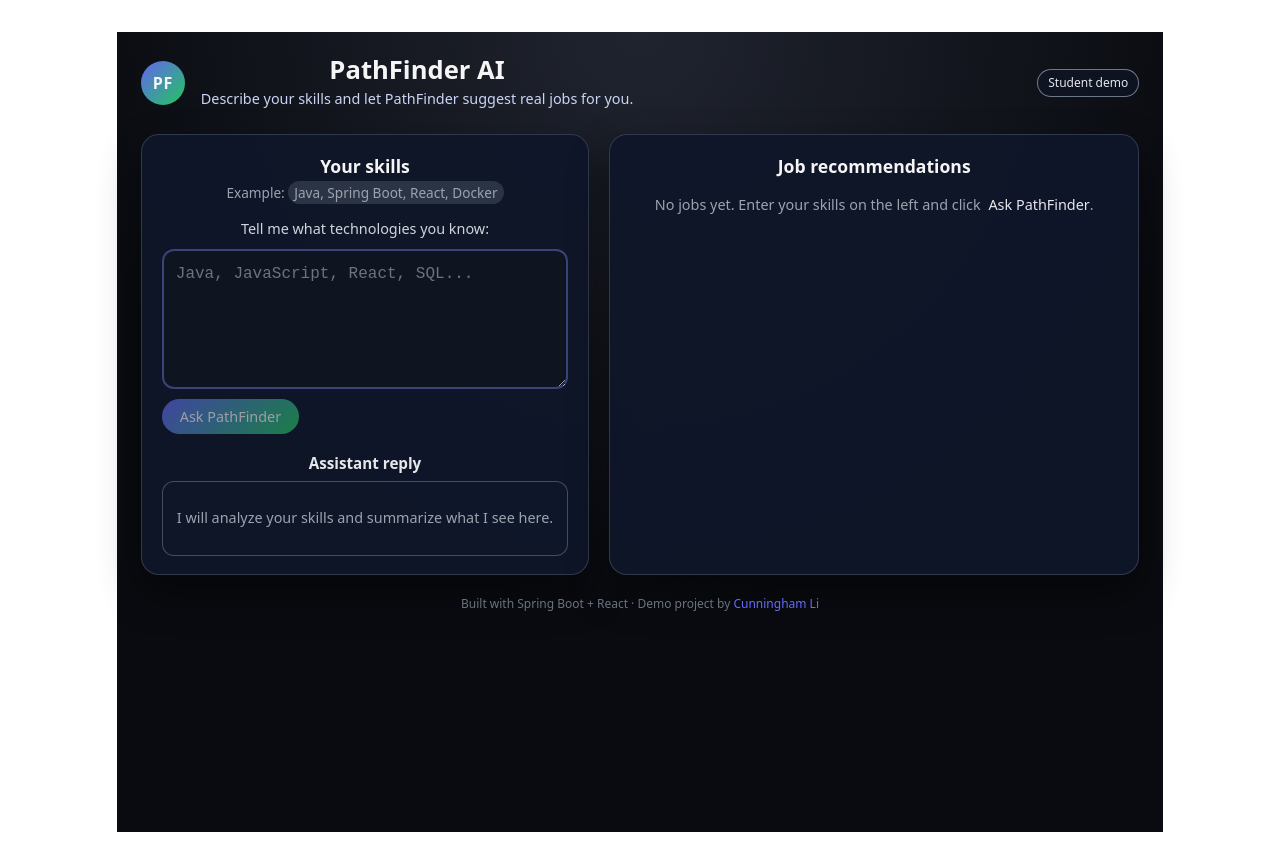
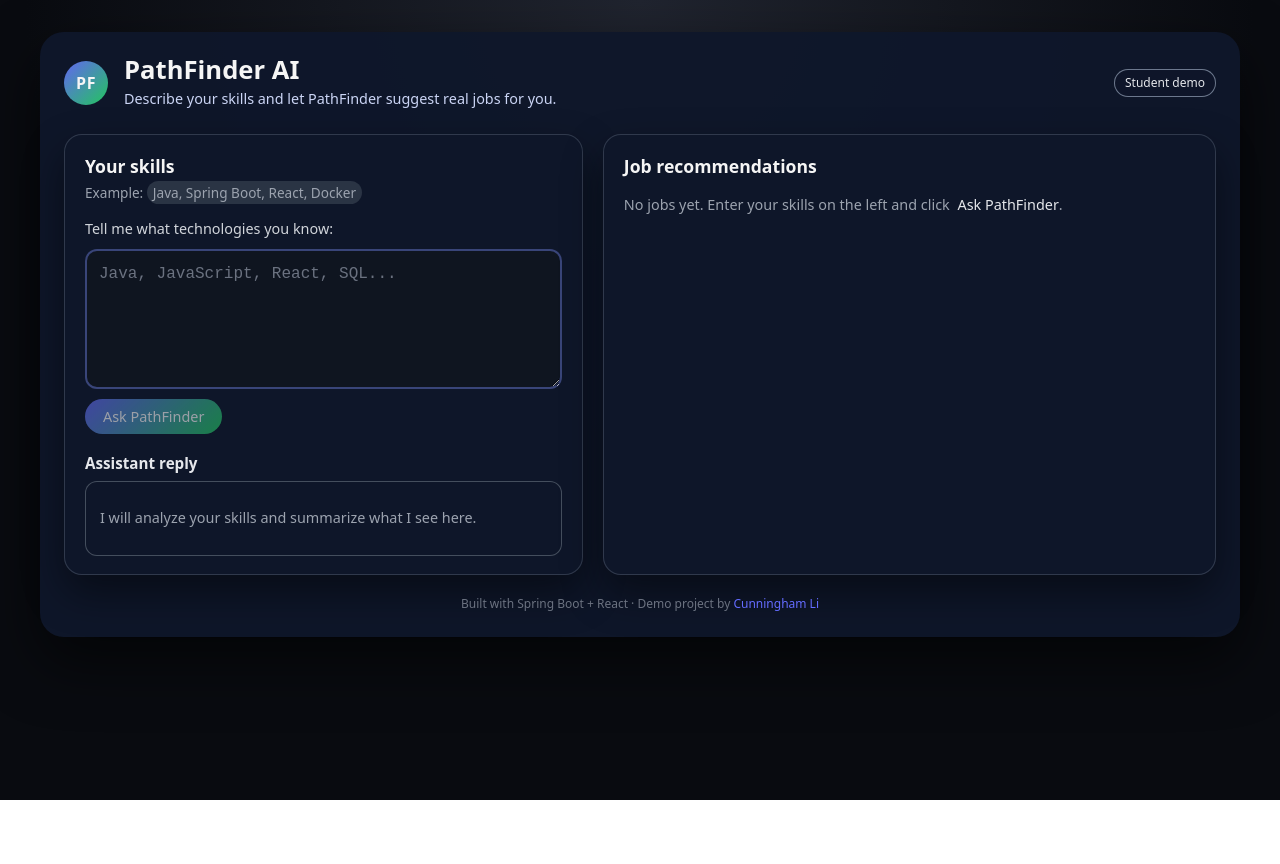
Before and after one commit to CunninghamLi/pathfinderai, a React app in the folder frontend/: page / in a window 1280 px wide. After the commit the page ends 800 px from the top, so only its background shows below. Built offline with nearby package versions, Linux system fonts and the light colour scheme; the HTML template or start-up script is replaced by a standard one.

Commit message:
Additional css fix

```diff
--- a/frontend/src/App.css
+++ b/frontend/src/App.css
@@ -1,21 +1,18 @@
+html,
+body,
 #root {
-  max-width: 1280px;
-  margin: 0 auto;
-  padding: 2rem;
-  text-align: center;
+    width: 100%;
 }
 
-.logo {
-  height: 6em;
-  padding: 1.5em;
-  will-change: filter;
-  transition: filter 300ms;
-}
-.logo:hover {
-  filter: drop-shadow(0 0 2em #646cffaa);
-}
-.logo.react:hover {
-  filter: drop-shadow(0 0 2em #61dafbaa);
+body {
+    margin: 0;
+    font-family: system-ui, -apple-system, BlinkMacSystemFont, "Segoe UI", sans-serif;
+    background: radial-gradient(circle at top, #20242f, #090b10 60%);
+    color: #f5f5f5;
+
+    display: flex;
+    justify-content: center;
+    align-items: flex-start;
 }
 
 @keyframes logo-spin {
@@ -42,14 +39,16 @@
 }
 /* Root layout */
 .pf-app {
-    min-height: 100vh;
-    background: radial-gradient(circle at top, #20242f, #090b10 60%);
-    color: #f5f5f5;
-    font-family: system-ui, -apple-system, BlinkMacSystemFont, "Segoe UI",
-    sans-serif;
+    width: min(1200px, 100% - 64px);
+    margin: 32px auto 24px;
     padding: 24px;
     box-sizing: border-box;
+
+    background: rgba(15, 23, 42, 0.98);
+    border-radius: 24px;
+    box-shadow: 0 24px 60px rgba(0, 0, 0, 0.6);
 }
+
 
 /* Header */
 .pf-header {
@@ -103,7 +102,6 @@
     background: rgba(15, 23, 42, 0.6);
 }
 
-/* Main two-column layout */
 .pf-main {
     display: grid;
     grid-template-columns: minmax(0, 1.1fr) minmax(0, 1.3fr);
@@ -116,7 +114,6 @@
     }
 }
 
-/* Panels */
 .pf-panel {
     background: rgba(15, 23, 42, 0.95);
     border-radius: 18px;
@@ -142,7 +139,6 @@
     border-radius: 999px;
 }
 
-/* Form */
 .pf-form {
     display: flex;
     flex-direction: column;
@@ -160,10 +156,10 @@
     max-width: 100%;
     min-width: 100%;
 
-    height: 140px; /* good default */
+    height: 140px;
     max-height: 250px;
 
-    resize: vertical; /* user can resize only up/down */
+    resize: vertical;
 
     padding: 12px;
     font-size: 1rem;
@@ -174,8 +170,8 @@
     background-color: #0f1520;
     color: #e8eaff;
 
-    box-sizing: border-box; /* prevents overflow */
-    overflow: auto; /* scroll inside the textarea */
+    box-sizing: border-box;
+    overflow: auto;
 }
 
 .pf-textarea::placeholder {
@@ -200,7 +196,6 @@
     color: #fecaca;
 }
 
-/* Button */
 .pf-button {
     border: none;
     border-radius: 999px;
@@ -228,7 +223,6 @@
     cursor: default;
 }
 
-/* Assistant reply box */
 .pf-assistant {
     margin-top: 8px;
 }
@@ -253,7 +247,6 @@
     color: #9ca3af;
 }
 
-/* Jobs panel */
 .pf-empty-state {
     font-size: 0.9rem;
     color: #9ca3af;
@@ -278,7 +271,6 @@
     }
 }
 
-/* Job cards */
 .pf-job-card {
     background: radial-gradient(circle at top left, #111827, #020617 70%);
     border-radius: 14px;
@@ -315,7 +307,6 @@
     overflow: hidden;
 }
 
-/* Link */
 .pf-job-link {
     margin-top: auto;
     align-self: flex-start;
@@ -333,7 +324,6 @@
     transform: translateY(-1px);
 }
 
-/* Footer */
 .pf-footer {
     margin-top: 20px;
     font-size: 0.75rem;
```
